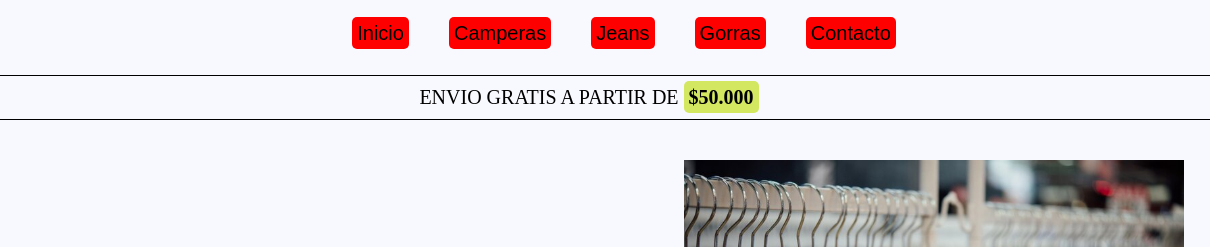
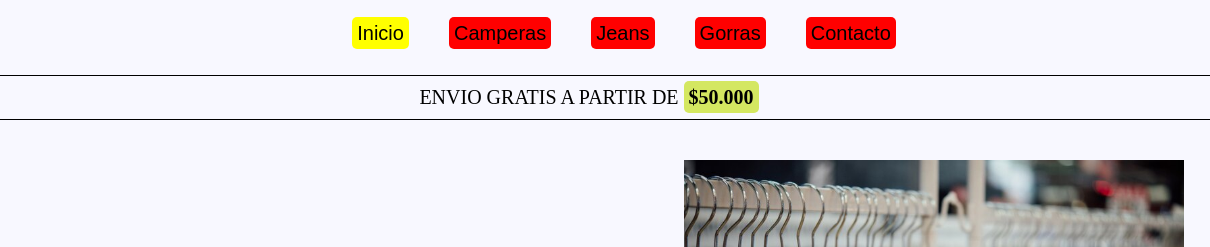
Before and after one commit to MauroLanderreche/mauro-landa, a plain HTML site: page index.html in a window 1280 px wide. In both pictures the pointer is over the link "Inicio". Shown: the top 247 px of the page, 36-1246 px from the left. Drawn offline with Linux system fonts and the light colour scheme.

Commit message:
Agreguen la pseudoclase hover a los enlaces del nav

```diff
--- a/css/style.css
+++ b/css/style.css
@@ -27,6 +27,10 @@ a {
     border-radius: 5px;
     padding: 5px;
 
+
+}
+a:hover{
+    background-color: yellow;
 }
 
 .menu {
@@ -129,6 +133,8 @@ a {
     width: 400px;
 
 }
+
+
 
 .img-2 {
     margin-left: 40px;
```
